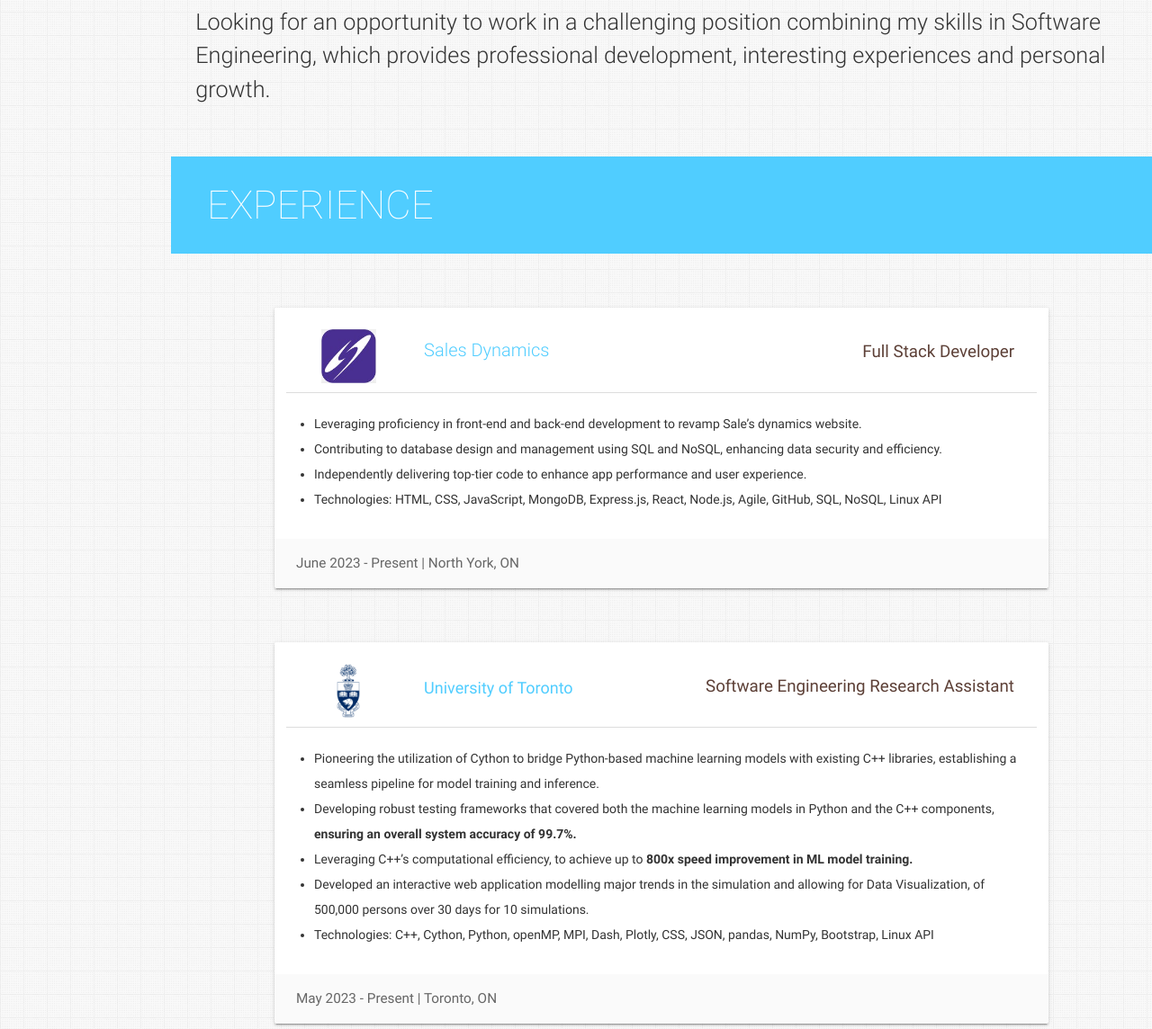
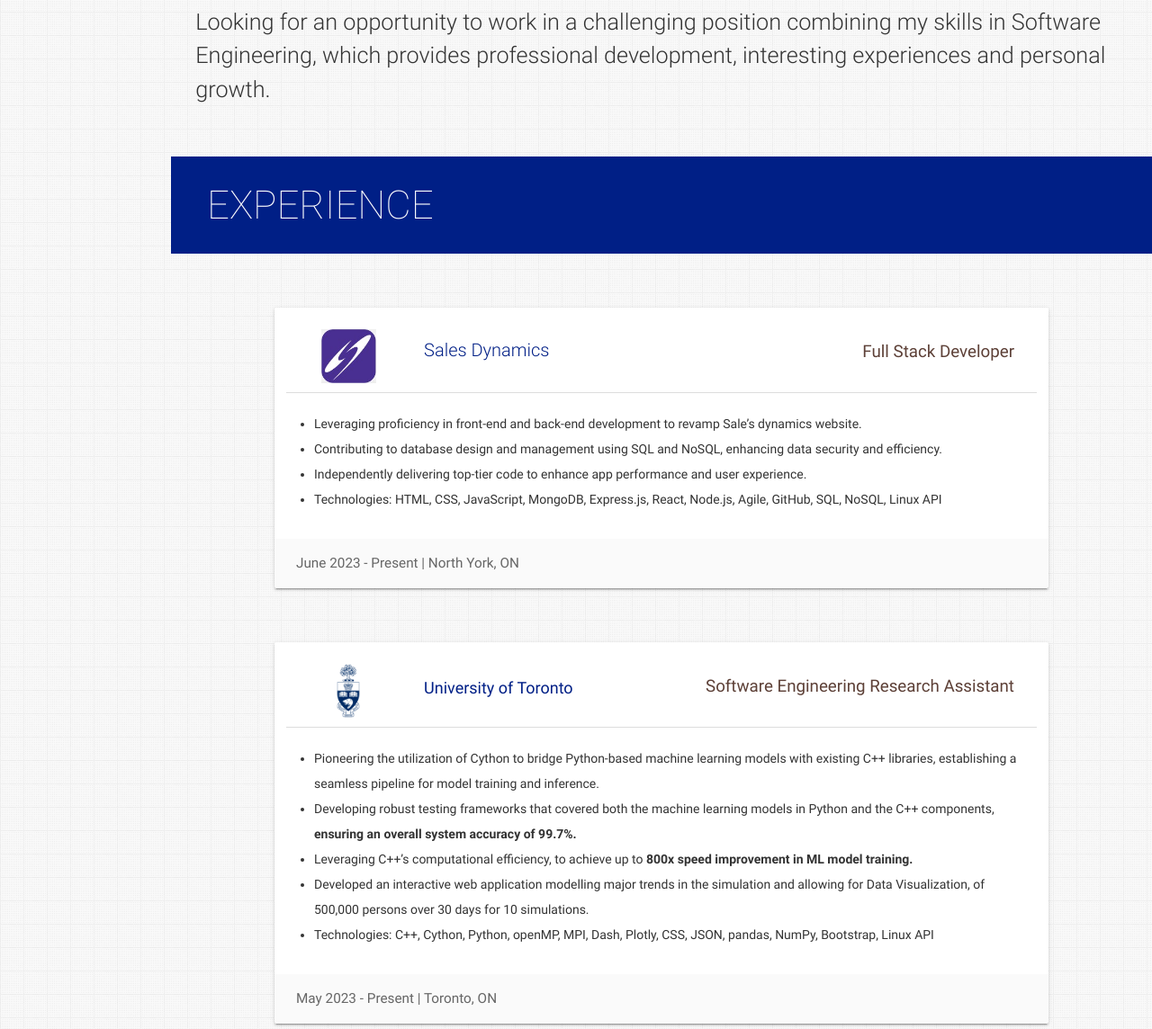
Before and after one commit to rawwash/rawwash.github.io, a plain HTML site: page index.html in a window 1280 px wide. Shown: the part 1391-2535 px from the top of the page at 90% size. Drawn offline with nearby package versions, Linux system fonts and the light colour scheme.

Commit message:
changing color

```diff
--- a/assets/css/style.css
+++ b/assets/css/style.css
@@ -140,7 +140,7 @@ body {
 } */
 
 a {
-  color: #002660;
+  color: #004d40;
 }
 
 /* main blockqoute */
@@ -473,7 +473,7 @@ a.hoverline {
 } */
 
 a.hoverline:hover {
-  border-bottom: 3px solid #002660 !important;
+  border-bottom: 3px solid #004d40 !important;
 }
 
 #skills .card.large {
@@ -549,7 +549,7 @@ small {
 /* main .teal-text */
 
 .teal-text {
-  color: #50cdff !important; /* #50cdff*/
+  color: #001f86 !important; /* #50cdff*/
 }
 
 /* .teal-text {
@@ -559,7 +559,7 @@ small {
 /* .teal */
 
 .teal {
-  background-color: #50cdff !important;
+  background-color: #001f86 !important;
 }
 
 /* .teal {
--- a/index.html
+++ b/index.html
@@ -713,7 +713,7 @@ insight and <b>protect against 10,000+ daily cybersecurity threats.</b>
         <p>
           <a aria-label="Call Yousef" href="tel:+16478339956" data-position="top" data-tooltip="Call Yousef"
             class="btn-floating btn-large waves-effect waves-light blue-grey tooltipped"><i class="fa fa-phone"></i><a
-              aria-label="Call Yousef" href="tel:+16478339956">+1 (647) 833 9956</a></a>
+              aria-label="Call Yousef" href="tel:+16478339956" class="hoverline">+1 (647) 833 9956</a></a>
         </p>
         <p>
           <a aria-label="Email Yousef" href="mailto:yousef.alrawwash@mail.utoronto.ca" target="_blank" data-position="top"
```
